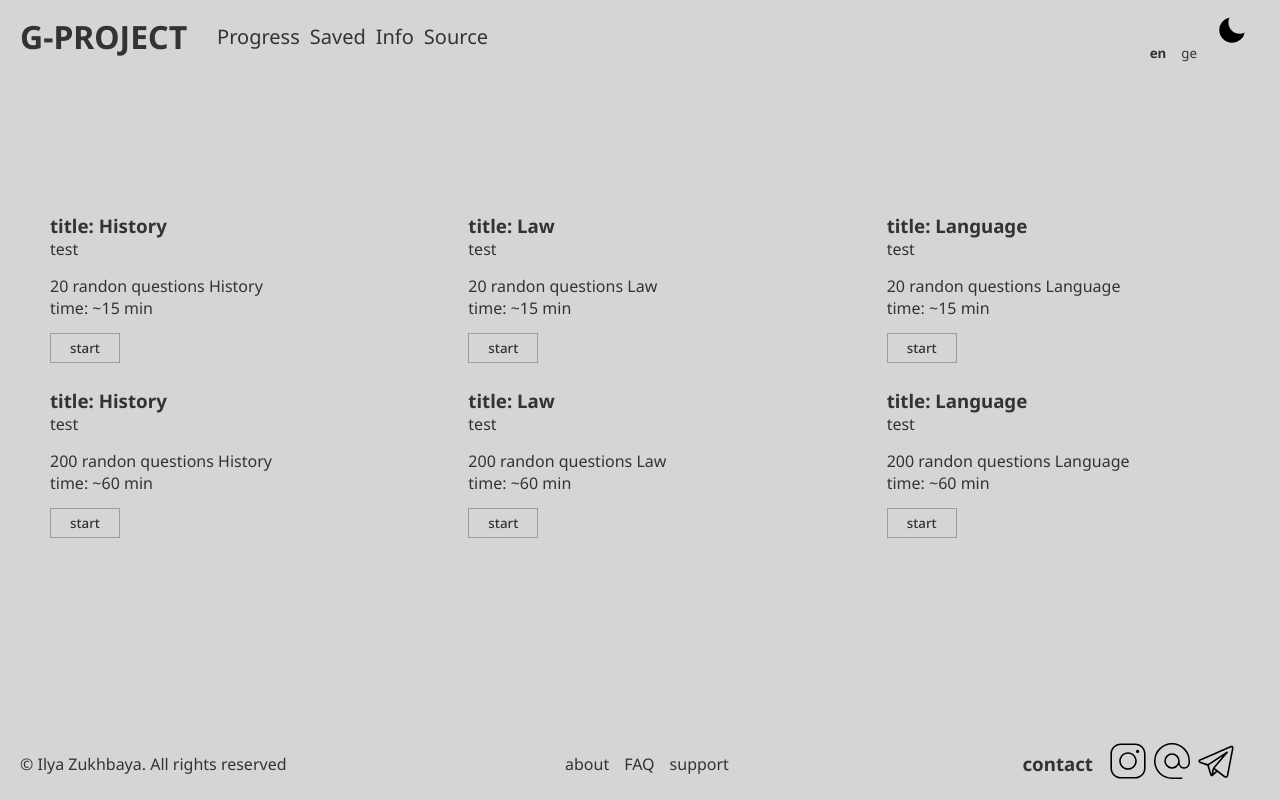
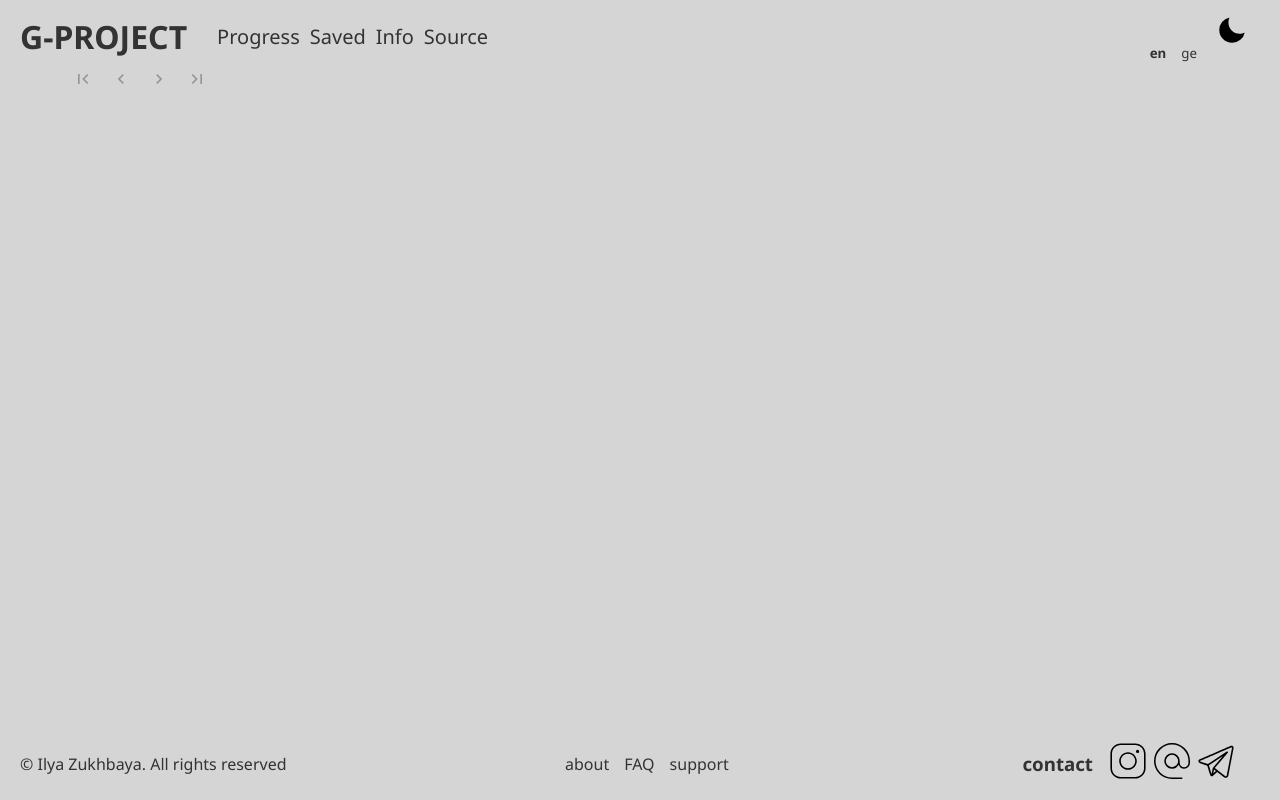
Before and after one commit to Ilya-Zukhbaya/Georgian-Project, a React (Create React App) app: page /saved/0 in a window 1280 px wide. Built offline with nearby package versions, Linux system fonts and the light colour scheme.

Commit message:
Demo Favorite Page

```diff
--- a/src/@types/index.ts
+++ b/src/@types/index.ts
@@ -13,6 +13,7 @@ export type emptyCardP = {
   time: number;
   numberOfQ: number;
   lng?: string;
+  type: number;
 };
 
 export type lngsT = {
--- a/src/App.tsx
+++ b/src/App.tsx
@@ -13,14 +13,16 @@ import { Result } from './pages/Result/Result';
 import { Favorities } from './pages/Favorities/Favorities';
 import { Header } from './components/Header/Header';
 import { Footer } from './components/Footer/Footer';
+import { FavoritiesProvider } from './components/FavoritiesProvider';
 
 function App() {
   const theme = useSelector((state: RootState) => state.theme.value);
-  const { favorite } = useSelector((state: RootState) => state.card);
+  const { favorite, type } = useSelector((state: RootState) => state.card);
   const location = useLocation();
   const dispatch = useDispatch();
 
   localStorage.setItem('favorities', JSON.stringify(favorite));
+  localStorage.setItem('choosenType', JSON.stringify(type));
 
   if (location.pathname === '/') {
     dispatch(setActive(false));
@@ -36,6 +38,7 @@ function App() {
           <Route path="/card/:id" element={<Quiz />} />
           <Route path="/result" element={<Result />} />
           <Route path="/saved" element={<Favorities />} />
+          <Route path="/saved/:id" element={<FavoritiesProvider />} />
         </Routes>
         <Footer />
       </div>
--- a/src/assets/EmptyCard.ts
+++ b/src/assets/EmptyCard.ts
@@ -1,14 +1,14 @@
 export const emptyCardInfo = [
-  { id: 0, title: 'History', subtitle: 'test', numberOfQ: 20, time: 15, lng: 'en' },
-  { id: 1, title: 'Law', subtitle: 'test', numberOfQ: 20, time: 15, lng: 'en' },
-  { id: 2, title: 'Language', subtitle: 'test', numberOfQ: 20, time: 15, lng: 'en' },
-  { id: 3, title: 'History', subtitle: 'test', numberOfQ: 200, time: 60, lng: 'en' },
-  { id: 4, title: 'Law', subtitle: 'test', numberOfQ: 200, time: 60, lng: 'en' },
-  { id: 5, title: 'Language', subtitle: 'test', numberOfQ: 200, time: 60, lng: 'en' },
-  { id: 0, title: 'ისტორია', subtitle: 'test', numberOfQ: 20, time: 15, lng: 'ge' },
-  { id: 1, title: 'კანონი', subtitle: 'test', numberOfQ: 20, time: 15, lng: 'ge' },
-  { id: 2, title: 'ქართული ენა', subtitle: 'test', numberOfQ: 20, time: 15, lng: 'ge' },
-  { id: 3, title: 'ისტორია', subtitle: 'test', numberOfQ: 200, time: 60, lng: 'ge' },
-  { id: 4, title: 'კანონი', subtitle: 'test', numberOfQ: 200, time: 60, lng: 'ge' },
-  { id: 5, title: 'ქართული ენა', subtitle: 'test', numberOfQ: 200, time: 60, lng: 'ge' },
+  { id: 0, title: 'History', subtitle: 'test', numberOfQ: 20, time: 15, lng: 'en', type: 0 },
+  { id: 1, title: 'Law', subtitle: 'test', numberOfQ: 20, time: 15, lng: 'en', type: 1 },
+  { id: 2, title: 'Language', subtitle: 'test', numberOfQ: 20, time: 15, lng: 'en', type: 2 },
+  { id: 3, title: 'History', subtitle: 'test', numberOfQ: 200, time: 60, lng: 'en', type: 0 },
+  { id: 4, title: 'Law', subtitle: 'test', numberOfQ: 200, time: 60, lng: 'en', type: 1 },
+  { id: 5, title: 'Language', subtitle: 'test', numberOfQ: 200, time: 60, lng: 'en', type: 2 },
+  { id: 0, title: 'ისტორია', subtitle: 'test', numberOfQ: 20, time: 15, lng: 'ge', type: 0 },
+  { id: 1, title: 'კანონი', subtitle: 'test', numberOfQ: 20, time: 15, lng: 'ge', type: 1 },
+  { id: 2, title: 'ქართული ენა', subtitle: 'test', numberOfQ: 20, time: 15, lng: 'ge', type: 2 },
+  { id: 3, title: 'ისტორია', subtitle: 'test', numberOfQ: 200, time: 60, lng: 'ge', type: 0 },
+  { id: 4, title: 'კანონი', subtitle: 'test', numberOfQ: 200, time: 60, lng: 'ge', type: 1 },
+  { id: 5, title: 'ქართული ენა', subtitle: 'test', numberOfQ: 200, time: 60, lng: 'ge', type: 2 },
 ];
--- /dev/null
+++ b/src/components/Favorite/Favorite.tsx
@@ -0,0 +1,55 @@
+import React from 'react';
+import { Container, Pagination, Stack, PaginationItem } from '@mui/material';
+import { itemsT } from '../../@types';
+import { getFavoritesFromLs } from '../../utils/getFavoriteFromLS';
+import styles from './index.module.scss';
+import { Link, useLocation } from 'react-router-dom';
+
+type test = {
+  type: number;
+};
+
+export const Favorite: React.FC<test> = ({ type }) => {
+  const data = getFavoritesFromLs();
+  const items: itemsT[] = data.items;
+  const location = useLocation();
+  const [page, setPage] = React.useState<number>(Number(location.search?.split('=')[1] || 1));
+  const id = location.pathname.split('ed/')[1].slice(0, 1);
+
+  return (
+    <Container className={styles.root__container}>
+      <article>
+        {items
+          .filter((obj) => obj.type === type)
+          .slice(page * 10 - 10, page * 10)
+          .map((obj, i) => (
+            <div key={i}>
+              <h3>{obj.title}</h3>
+              <div>
+                <ul>
+                  {obj.variants.map((obj, i) => (
+                    <li key={i}>{obj}</li>
+                  ))}
+                </ul>
+              </div>
+              <p>{obj.correct}</p>
+            </div>
+          ))}
+      </article>
+      <Stack spacing={2} className={styles.root__footer}>
+        {!!items && (
+          <Pagination
+            showFirstButton
+            showLastButton
+            count={Math.ceil(items.length / 10)}
+            page={page}
+            onChange={(_, num) => setPage(num)}
+            renderItem={(item) => (
+              <PaginationItem component={Link} to={`/saved/${id}/?page=${item.page}`} {...item} />
+            )}
+          />
+        )}
+      </Stack>
+    </Container>
+  );
+};
--- /dev/null
+++ b/src/components/FavoriteCard/FavoriteCard.tsx
@@ -0,0 +1,20 @@
+import React from 'react';
+import { useDispatch } from 'react-redux';
+import { Link, useLocation } from 'react-router-dom';
+import { emptyCardP } from '../../@types/index';
+import { setType } from '../../redux/slices/cardSlice';
+
+export const FavoriteCard: React.FC<emptyCardP> = ({ title, type }) => {
+  const location = useLocation();
+  const dispatch = useDispatch();
+  const setTypeAndSave = () => {
+    localStorage.setItem('choosenType', String(type));
+    dispatch(setType(type));
+  };
+
+  return (
+    <Link to={`${location.pathname}/${type}`}>
+      <button onClick={setTypeAndSave}>{title}</button>
+    </Link>
+  );
+};
--- /dev/null
+++ b/src/components/FavoritiesProvider.tsx
@@ -0,0 +1,10 @@
+import React from 'react';
+import { Favorite } from './Favorite/Favorite';
+import { useSelector } from 'react-redux';
+import { RootState } from '../redux/store';
+
+export const FavoritiesProvider = () => {
+  const { type } = useSelector((state: RootState) => state.card);
+
+  return <div>{type !== undefined ? <Favorite type={type} /> : 'Hello'}</div>;
+};
--- a/src/pages/Favorities/Favorities.tsx
+++ b/src/pages/Favorities/Favorities.tsx
@@ -1,49 +1,18 @@
 import React from 'react';
-import { Container, Pagination, Stack, PaginationItem } from '@mui/material';
-import { itemsT } from '../../@types';
-import { getFavoritesFromLs } from '../../utils/getFavoriteFromLS';
+import { emptyCardInfo } from '../../assets/EmptyCard';
+import i18n from '../../i18n';
 import styles from './index.module.scss';
-import { Link, useLocation } from 'react-router-dom';
+import { FavoriteCard } from '../../components/FavoriteCard/FavoriteCard';
 
 export const Favorities: React.FC = () => {
-  const data = getFavoritesFromLs();
-  const items: itemsT[] = data.items;
-  const location = useLocation();
-  const [page, setPage] = React.useState<number>(Number(location.search?.split('=')[1] || 1));
-
   return (
     <div className={styles.root}>
-      <Container className={styles.root__container}>
-        <article>
-          {items.slice(page * 10 - 10, page * 10).map((obj, i) => (
-            <div key={i}>
-              <h3>{obj.title}</h3>
-              <div>
-                <ul>
-                  {obj.variants.map((obj, i) => (
-                    <li key={i}>{obj}</li>
-                  ))}
-                </ul>
-              </div>
-              <p>{obj.correct}</p>
-            </div>
-          ))}
-        </article>
-        <Stack spacing={2} className={styles.root__footer}>
-          {!!items && (
-            <Pagination
-              showFirstButton
-              showLastButton
-              count={Math.ceil(items.length / 10)}
-              page={page}
-              onChange={(_, num) => setPage(num)}
-              renderItem={(item) => (
-                <PaginationItem component={Link} to={`/saved/?page=${item.page}`} {...item} />
-              )}
-            />
-          )}
-        </Stack>
-      </Container>
+      {emptyCardInfo
+        .filter((obj) => obj.lng === i18n.resolvedLanguage)
+        .slice(3)
+        .map((obj, i) => (
+          <FavoriteCard {...obj} key={i} />
+        ))}
     </div>
   );
 };
--- a/src/redux/slices/cardSlice.ts
+++ b/src/redux/slices/cardSlice.ts
@@ -2,19 +2,23 @@ import { createSlice } from '@reduxjs/toolkit';
 import type { PayloadAction } from '@reduxjs/toolkit';
 import { getFavoritesFromLs } from '../../utils/getFavoriteFromLS';
 import { itemsT } from '../../@types';
+import { getChoosenTypeFromLs } from '../../utils/getChoosenTypeFromLS';
 
 const favoriteData = getFavoritesFromLs();
+const choosenType = getChoosenTypeFromLs();
 
 export interface cardI {
   favorite: itemsT[];
   disable: boolean;
   correctAns: number;
+  type: number | undefined;
 }
 
 const initialState: cardI = {
   favorite: favoriteData.items,
   disable: false,
   correctAns: 0,
+  type: choosenType.type,
 };
 
 export const cardSlice = createSlice({
@@ -27,6 +31,9 @@ export const cardSlice = createSlice({
     setCorrectAns(state, action: PayloadAction<number>) {
       state.correctAns = action.payload;
     },
+    setType(state, action: PayloadAction<number>) {
+      state.type = action.payload;
+    },
     addToFavorite(state, action: PayloadAction<itemsT>) {
       state.favorite.push(action.payload);
     },
@@ -36,6 +43,7 @@ export const cardSlice = createSlice({
   },
 });
 
-export const { setDisable, setCorrectAns, addToFavorite, removeFromFavorite } = cardSlice.actions;
+export const { setDisable, setCorrectAns, addToFavorite, removeFromFavorite, setType } =
+  cardSlice.actions;
 
 export default cardSlice.reducer;
--- /dev/null
+++ b/src/utils/getChoosenTypeFromLS.ts
@@ -0,0 +1,5 @@
+export const getChoosenTypeFromLs = () => {
+  const data = localStorage.getItem('choosenType');
+  const type = data ? JSON.parse(data) : 0;
+  return { type };
+};
```
Also changed, not shown: src/components/Favorite/index.module.scss (added).
